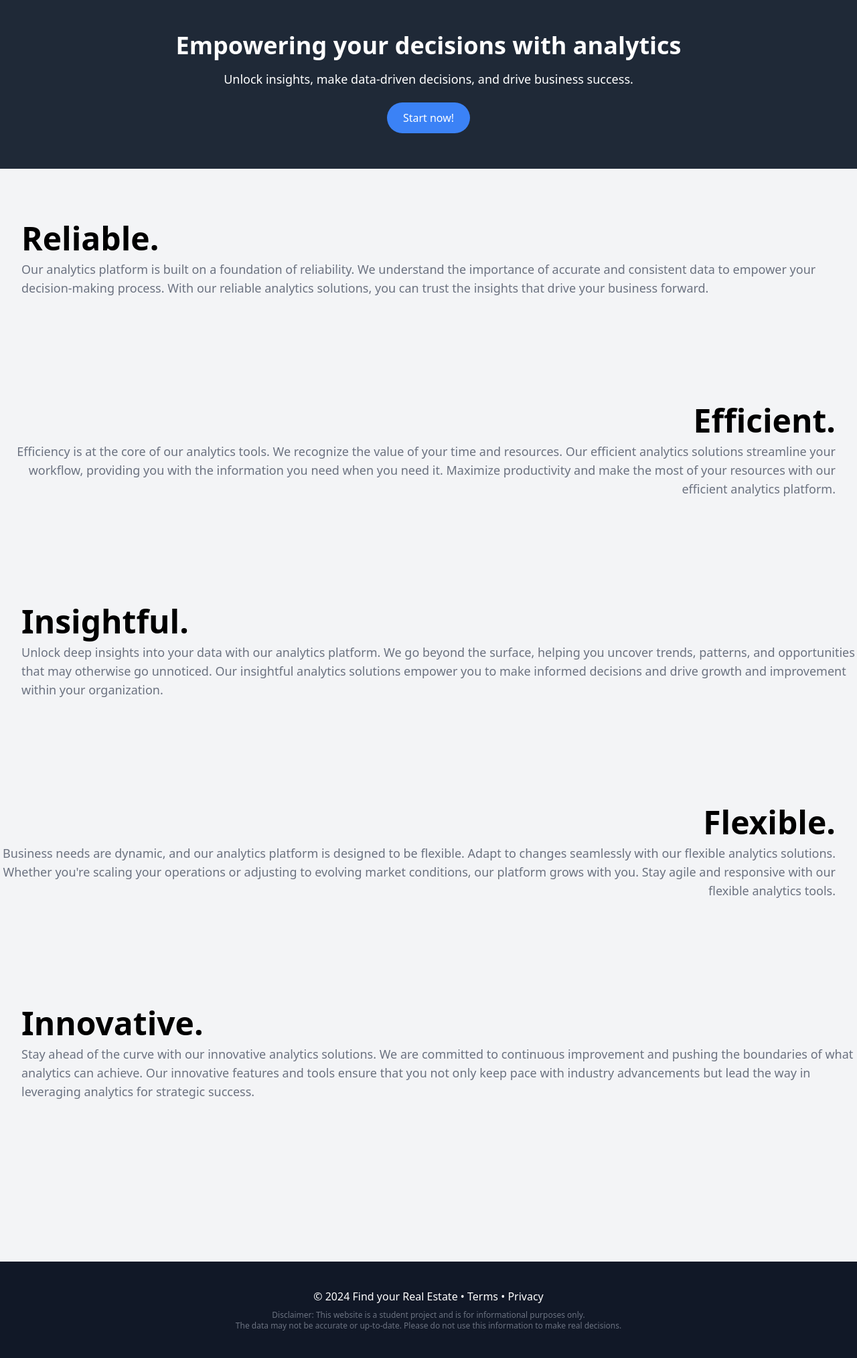
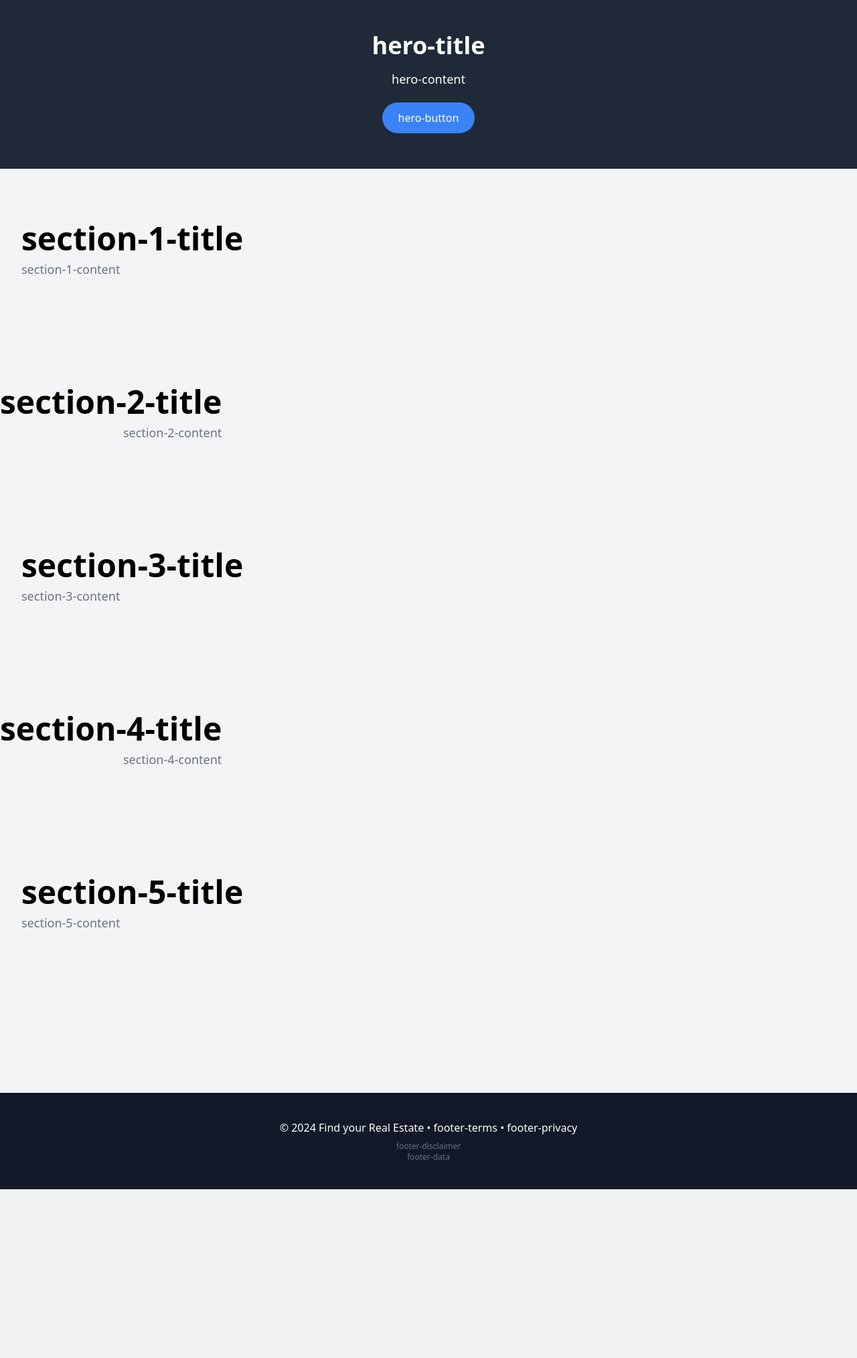
Before and after one commit to MorganKryze/Fyre, a Django app: template fyre_app/templates/index.html in a window 1280 px wide. Shown: the part 96-2124 px from the top of the page at 67% size. After the commit the page ends 1872 px from the top, so only its background shows below. Run offline with Django 5.2, Linux system fonts and the light colour scheme; the template is opened without the code that fills it, so the values that code supplies are empty.

Commit message:
🌟 working i18n for index

```diff
--- a/fyre/urls.py
+++ b/fyre/urls.py
@@ -14,10 +14,15 @@ Including another URLconf
     1. Import the include() function: from django.urls import include, path
     2. Add a URL to urlpatterns:  path('blog/', include('blog.urls'))
 """
+from django.conf.urls.i18n import i18n_patterns
+from django.conf.urls import i18n
+
 from django.contrib import admin
 from django.urls import include, path
 
-urlpatterns = [
+
+urlpatterns = i18n_patterns(
+    path("admin/", admin.site.urls),
+    path('i18n/', include(i18n)),
     path("", include("fyre_app.urls")),
-    path("admin/", admin.site.urls),
-]
+)
--- a/fyre_app/templates/analytics.html
+++ b/fyre_app/templates/analytics.html
@@ -4,6 +4,7 @@
 <a href="{% url 'about' %}" class="hover:underline">About</a>
 <a href="{% url 'contact' %}" class="hover:underline">Contact</a>{% endblock %}
 {% block content %}
+{% load i18n %}
 <section class="bg-gray-800 text-white py-16">
   <div class="container mx-auto text-center">
     <h1 class="text-4xl font-bold mb-4">Welcome to the analytics section!</h1>
--- a/fyre_app/templates/index.html
+++ b/fyre_app/templates/index.html
@@ -1,3 +1,4 @@
+{% load i18n %}
 <!DOCTYPE html>
 <html lang="en">
   <head>
@@ -31,10 +32,16 @@
 
         <!-- Navigation Links -->
         <div class="space-x-4 ml-auto">
-          <a href="{% url 'home' %}" class="border-b-2">Home</a>
-          <a href="{% url 'analytics' %}" class="hover:underline">Analytics</a>
-          <a href="{% url 'about' %}" class="hover:underline">About</a>
-          <a href="{% url 'contact' %}" class="hover:underline">Contact</a>
+          <a href="{% url 'home' %}" class="border-b-2">{% trans "Home" %}</a>
+          <a href="{% url 'analytics' %}" class="hover:underline"
+            >{% trans "Analytics" %}</a
+          >
+          <a href="{% url 'about' %}" class="hover:underline"
+            >{% trans "About" %}</a
+          >
+          <a href="{% url 'contact' %}" class="hover:underline"
+            >{% trans "Contact" %}</a
+          >
           <div class="relative inline-block text-left">
             <div>
               <button
@@ -44,7 +51,7 @@
                 aria-haspopup="true"
                 aria-expanded="true"
               >
-                Language
+                {% trans "Language" %}
                 <!-- Heroicon name: chevron-down -->
                 <svg
                   class="-mr-1 ml-2 h-5 w-5"
@@ -63,7 +70,7 @@
             </div>
 
             <div
-              class="origin-top-right absolute right-0 mt-2 w-56 rounded-md shadow-lg bg-white ring-1 ring-black ring-opacity-5 hidden"
+              class="origin-top-right absolute right-0 mt-2 w-40 rounded-md shadow-lg bg-white ring-1 ring-black ring-opacity-5 hidden"
               id="dropdown"
             >
               <div
@@ -72,20 +79,41 @@
                 aria-orientation="vertical"
                 aria-labelledby="options-menu"
               >
-                <a
-                  href="?lang=en"
-                  class="block px-4 py-2 text-sm text-gray-700 hover:bg-gray-100 hover:text-gray-900"
-                  role="menuitem"
-                >
-                  English
-                </a>
-                <a
-                  href="?lang=fr"
-                  class="block px-4 py-2 text-sm text-gray-700 hover:bg-gray-100 hover:text-gray-900"
-                  role="menuitem"
-                >
-                  French
-                </a>
+                <form action="{% url 'set_language' %}" method="post">
+                  {% csrf_token %}
+                  <input
+                    name="next"
+                    type="hidden"
+                    value="{{ request.get_full_path }}"
+                  />
+                  <button
+                    type="submit"
+                    name="language"
+                    value="en"
+                    class="block w-full px-4 py-1 text-base text-gray-700 hover:bg-gray-100 hover:text-gray-900 text-left"
+                    role="menuitem"
+                  >
+                    {% trans "English" %}
+                  </button>
+                </form>
+                <form action="{% url 'set_language' %}" method="post">
+                  {% csrf_token %}
+                  <input
+                    name="next"
+                    type="hidden"
+                    value="{{ request.get_full_path }}"
+                  />
+                  <button
+                    type="submit"
+                    name="language"
+                    value="fr"
+                    class="block w-full px-4 py-1 text-base text-gray-700 hover:bg-gray-100 hover:text-gray-900 text-left"
+                    role="menuitem"
+                  >
+                    {% trans "French" %}
+                  </button>
+                </form>
+                <!-- Add more languages here -->
                 <!-- Add more languages here -->
               </div>
             </div>
@@ -97,17 +125,12 @@
     <!-- Hero Section -->
     <section class="bg-gray-800 text-white py-16 mt-20">
       <div class="container mx-auto text-center">
-        <h1 class="text-4xl font-bold mb-4">
-          Empowering your decisions with analytics
-        </h1>
-        <p class="text-lg mb-8">
-          Unlock insights, make data-driven decisions, and drive business
-          success.
-        </p>
+        <h1 class="text-4xl font-bold mb-4">{% trans "hero-title" %}</h1>
+        <p class="text-lg mb-8">{% trans "hero-content" %}</p>
         <a
           href="{% url 'analytics' %}"
           class="bg-blue-500 text-white px-6 py-3 rounded-full hover:bg-blue-600"
-          >Start now!</a
+          >{% trans "hero-button" %}</a
         >
       </div>
     </section>
@@ -118,69 +141,40 @@
       <!-- Section 1 -->
       <div class="flex items-center mb-40">
         <div class="text-left pl-8">
-          <h2 class="text-5xl font-bold mb-2">Reliable.</h2>
-          <p class="text-lg text-gray-500">
-            Our analytics platform is built on a foundation of reliability. We
-            understand the importance of accurate and consistent data to empower
-            your decision-making process. With our reliable analytics solutions,
-            you can trust the insights that drive your business forward.
-          </p>
+          <h2 class="text-5xl font-bold mb-2">{% trans "section-1-title" %}</h2>
+          <p class="text-lg text-gray-500">{% trans "section-1-content" %}</p>
         </div>
       </div>
 
       <!-- Section 2 -->
       <div class="flex items-center mb-40">
         <div class="text-right pr-8">
-          <h2 class="text-5xl font-bold mb-2">Efficient.</h2>
-          <p class="text-lg text-gray-500">
-            Efficiency is at the core of our analytics tools. We recognize the
-            value of your time and resources. Our efficient analytics solutions
-            streamline your workflow, providing you with the information you
-            need when you need it. Maximize productivity and make the most of
-            your resources with our efficient analytics platform.
-          </p>
+          <h2 class="text-5xl font-bold mb-2">{% trans "section-2-title" %}</h2>
+          <p class="text-lg text-gray-500">{% trans "section-2-content" %}</p>
         </div>
       </div>
 
       <!-- Section 3 -->
       <div class="flex items-center mb-40">
         <div class="text-left pl-8">
-          <h2 class="text-5xl font-bold mb-2">Insightful.</h2>
-          <p class="text-lg text-gray-500">
-            Unlock deep insights into your data with our analytics platform. We
-            go beyond the surface, helping you uncover trends, patterns, and
-            opportunities that may otherwise go unnoticed. Our insightful
-            analytics solutions empower you to make informed decisions and drive
-            growth and improvement within your organization.
-          </p>
+          <h2 class="text-5xl font-bold mb-2">{% trans "section-3-title" %}</h2>
+          <p class="text-lg text-gray-500">{% trans "section-3-content" %}</p>
         </div>
       </div>
 
       <!-- Section 4 -->
       <div class="flex items-center mb-40">
         <div class="text-right pr-8">
-          <h2 class="text-5xl font-bold mb-2">Flexible.</h2>
-          <p class="text-lg text-gray-500">
-            Business needs are dynamic, and our analytics platform is designed
-            to be flexible. Adapt to changes seamlessly with our flexible
-            analytics solutions. Whether you're scaling your operations or
-            adjusting to evolving market conditions, our platform grows with
-            you. Stay agile and responsive with our flexible analytics tools.
-          </p>
+          <h2 class="text-5xl font-bold mb-2">{% trans "section-4-title" %}</h2>
+          <p class="text-lg text-gray-500">{% trans "section-4-content" %}</p>
         </div>
       </div>
 
       <!-- Section 5 -->
       <div class="flex items-center mb-40">
         <div class="text-left pl-8">
-          <h2 class="text-5xl font-bold mb-2">Innovative.</h2>
-          <p class="text-lg text-gray-500">
-            Stay ahead of the curve with our innovative analytics solutions. We
-            are committed to continuous improvement and pushing the boundaries
-            of what analytics can achieve. Our innovative features and tools
-            ensure that you not only keep pace with industry advancements but
-            lead the way in leveraging analytics for strategic success.
-          </p>
+          <h2 class="text-5xl font-bold mb-2">{% trans "section-5-title" %}</h2>
+          <p class="text-lg text-gray-500">{% trans "section-5-content" %}</p>
         </div>
       </div>
     </section>
@@ -190,19 +184,18 @@
     <div class="container mx-auto text-center">
       <p>
         &copy;
-        <a href="https://github.com/MorganKryze/Fyre/" class="hover:underline"
-          >2024 Find your Real Estate</a
+        <a href="https://github.com/MorganKryze/Fyre/" class="hover:underline">
+          2024 Find your Real Estate</a
         >
         &bull;
-        <a class="hover:underline">Terms</a>
+        <a class="hover:underline"> {% trans "footer-terms" %}</a>
         &bull;
-        <a class="hover:underline">Privacy</a>
+        <a class="hover:underline">{% trans "footer-privacy" %}</a>
       </p>
       <p class="mt-2 text-xs text-gray-500">
-        Disclaimer: This website is a student project and is for informational
-        purposes only. <br />
-        The data may not be accurate or up-to-date. Please do not use this
-        information to make real decisions.
+        {% trans "footer-disclaimer" %}
+        <br />
+        {% trans "footer-data" %}
       </p>
     </div>
   </footer>
```
Also changed, not shown: fyre/settings.py (+16 -11 lines), requirements.txt (+7 -0 lines), fyre_app/locale/en/LC_MESSAGES/django.po (added), fyre_app/locale/fr/LC_MESSAGES/django.po (added), 5 other files.
